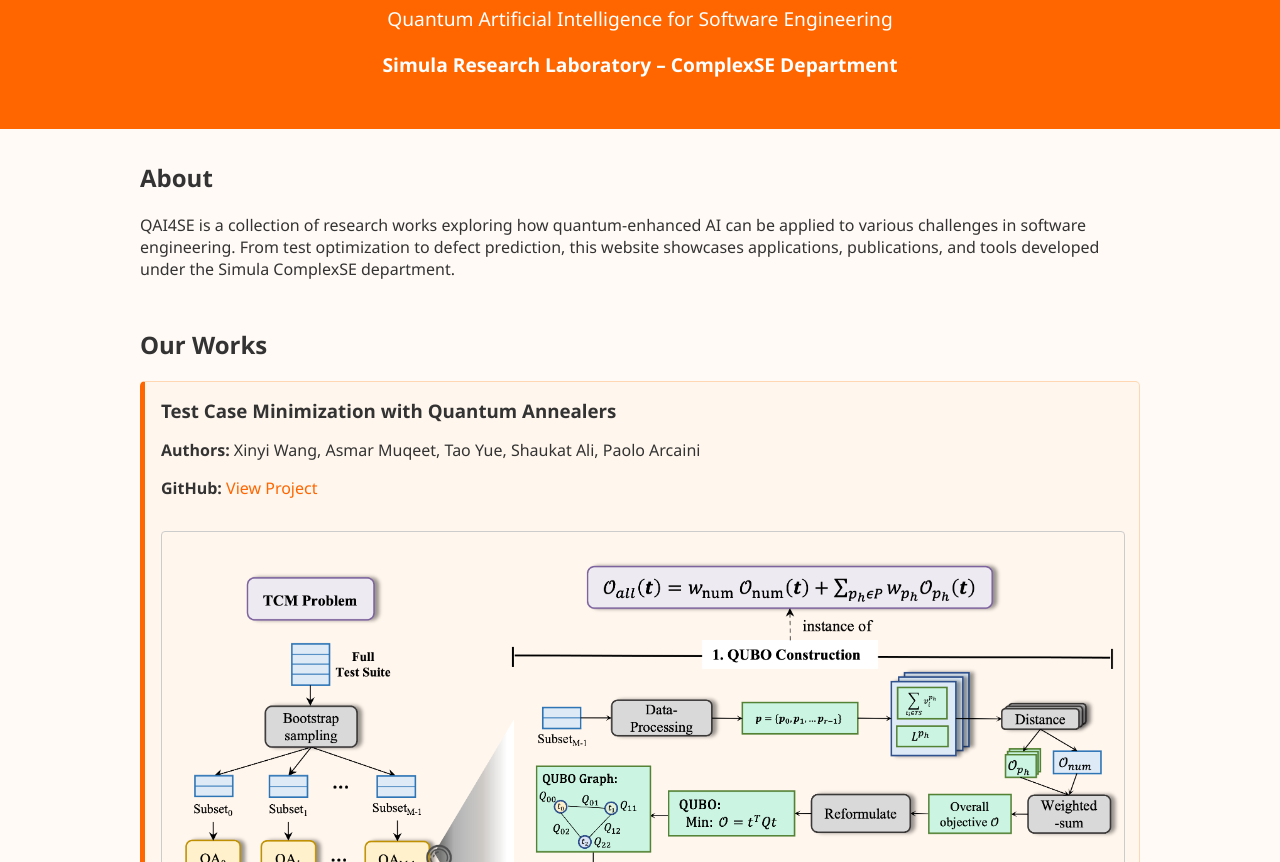
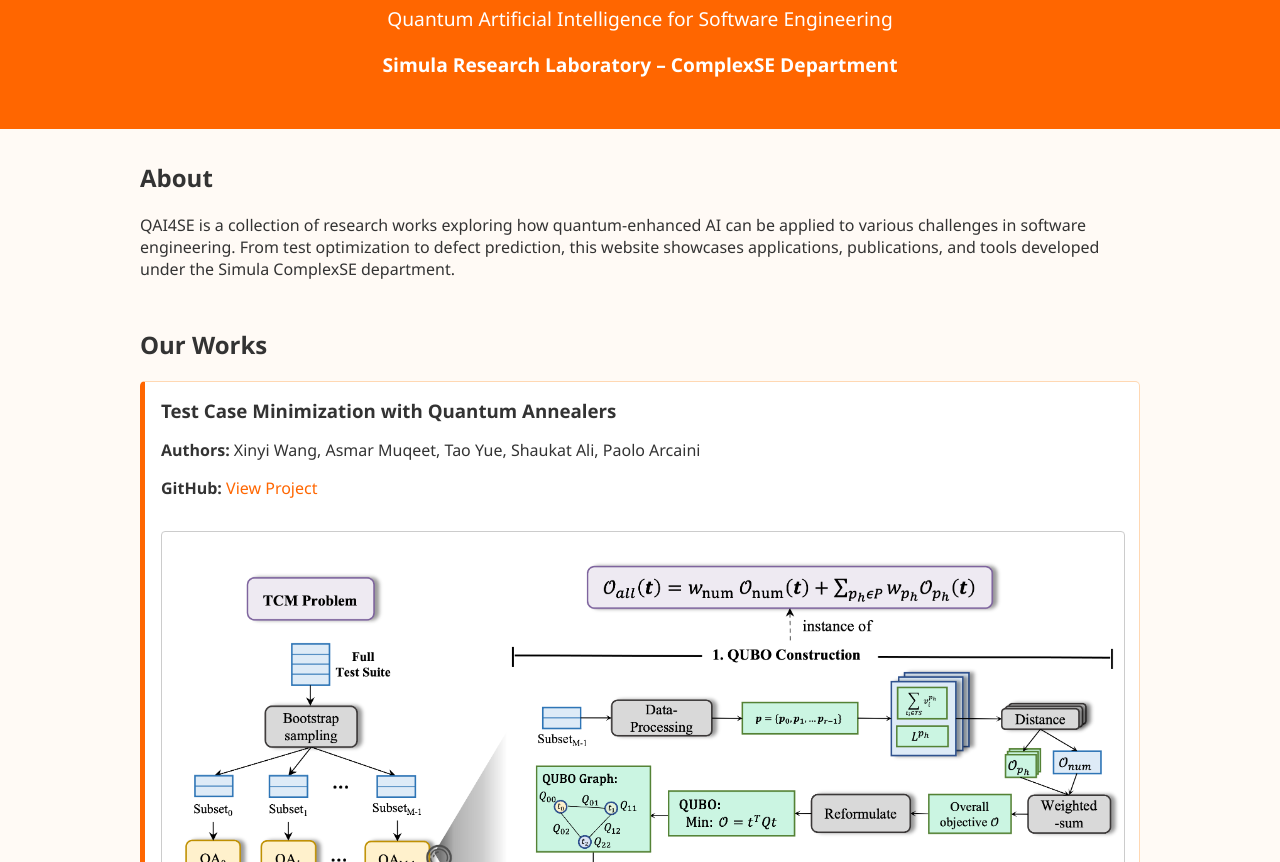
Before and after one commit to Simula-COMPLEX/qai4se, a plain HTML site: page index.html in a window 1280 px wide. Shown: the part 90-952 px from the top of the page. Drawn offline with Linux system fonts and the light colour scheme.

Commit message:
change wordcard color

```diff
--- a/index.html
+++ b/index.html
@@ -49,7 +49,7 @@
       padding: 1rem;
       margin-bottom: 1.5rem;
       border-radius: 5px;
-      background-color: #fff6ed;
+      background-color: #ffffff;
     }
 
     .work-card h3 {
```
